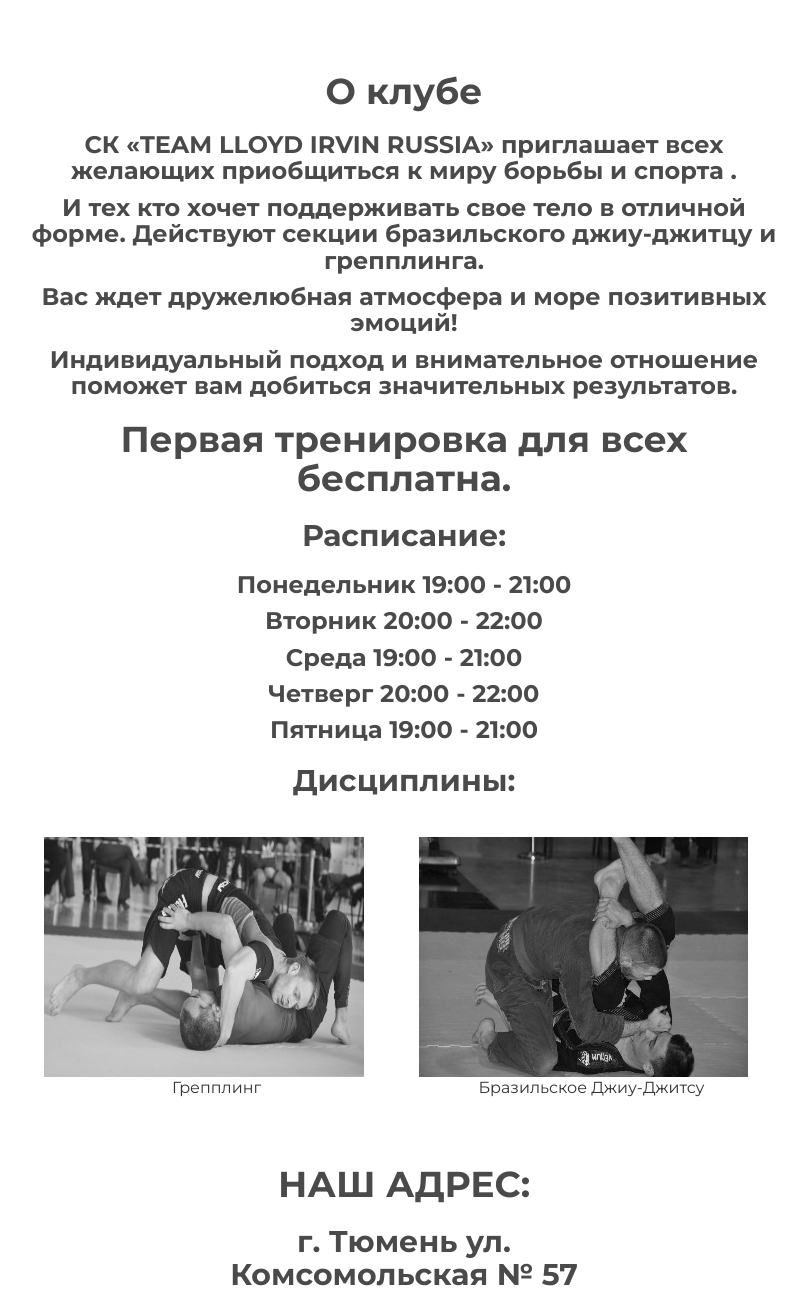
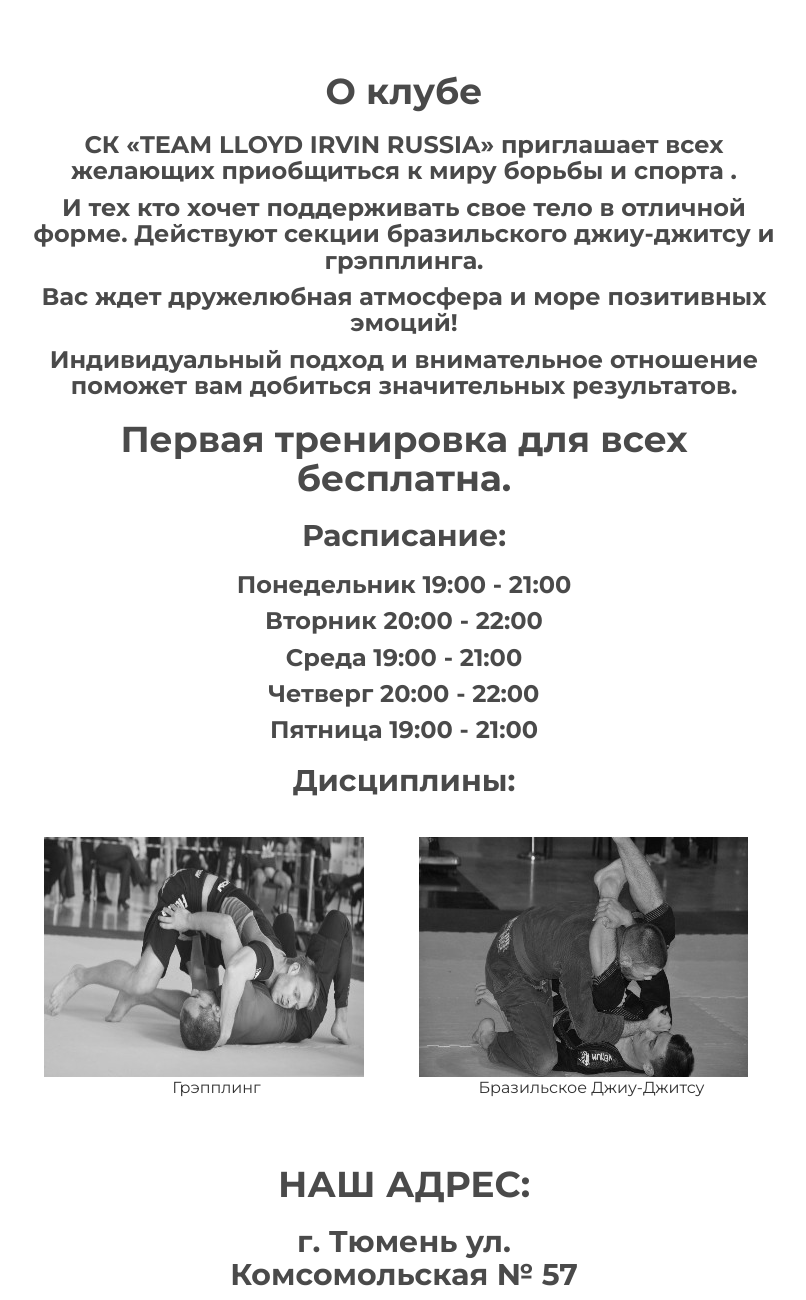
Before and after one commit to bjj72/bjj72.github.io, a plain HTML site: page index.html in a window 1280 px wide. Shown: the part 995-2295 px from the top of the page, without its empty margins (236-1042 px from the left). Drawn offline with nearby package versions, Linux system fonts and the light colour scheme.

Commit message:
ошибки

```diff
--- a/index.html
+++ b/index.html
@@ -8,6 +8,7 @@
     <meta name="author" content="">
     <link rel="shortcut icon" type="image/jpg" href="assets/img/litrm.jpg"/>
     <title>TEAM LLOYD IRVIN RUSSIA</title>
+
 
     <!-- Bootstrap core CSS -->
     <link href="assets/css/bootstrap.css" rel="stylesheet">
@@ -73,10 +74,13 @@
         <section id="club"></section>
           <br>
           <br>
+
+
+
          <h1 >О клубе</h1>
         <p> <h3>
         <p> СК «TEAM LLOYD IRVIN RUSSIA»  приглашает всех желающих приобщиться к миру борьбы и спорта .</p>
-        <p>  И тех кто хочет поддерживать свое тело в отличной форме. Действуют секции бразильского джиу-джитцу и грепплинга.</p>
+        <p>  И тех кто хочет поддерживать свое тело в отличной форме. Действуют секции бразильского джиу-джитсу и грэпплинга.</p>
         <p>   Вас ждет дружелюбная атмосфера и море позитивных эмоций!</p>
         <p>    Индивидуальный подход и внимательное отношение поможет вам добиться значительных результатов.</p>
         <p>
@@ -112,7 +116,7 @@
 
         <div class="col-lg-6 col-md-6 col-sm-0 gallery">
 				<a href="https://ru.wikipedia.org/wiki/%D0%93%D1%80%D1%8D%D0%BF%D0%BF%D0%BB%D0%B8%D0%BD%D0%B3"><img src="assets/img/nogi.jpg" class="img-responsive"></a>
-        Грепплинг
+        Грэпплинг
 			</div>
 			<div class="col-lg-6 col-md-6 col-sm-0 gallery">
 				<a href="https://ru.wikipedia.org/wiki/%D0%91%D1%80%D0%B0%D0%B7%D0%B8%D0%BB%D1%8C%D1%81%D0%BA%D0%BE%D0%B5_%D0%B4%D0%B6%D0%B8%D1%83-%D0%B4%D0%B6%D0%B8%D1%82%D1%81%D1%83"><img src="assets/img/gi.jpg" class="img-responsive"></a>
```
